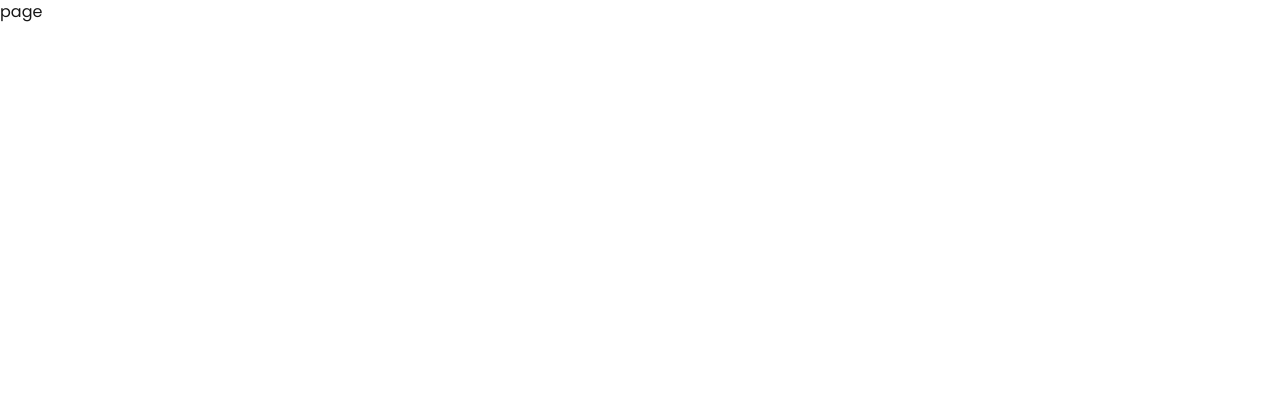
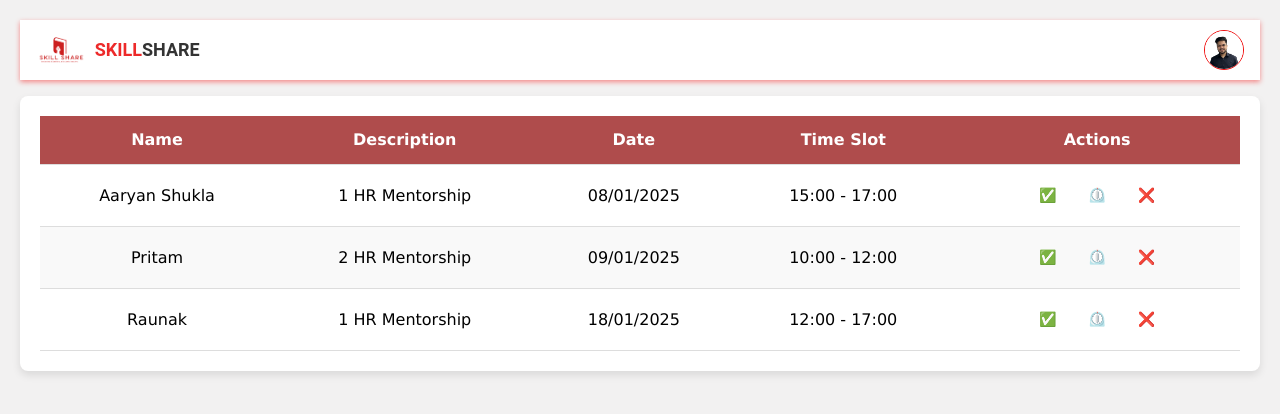
Before and after one commit to aaryan-shukla/skill-share, a Next.js app: page /mentor/mentorship in a window 1280 px wide. Shown: the top 414 px of the page. Built offline with nearby package versions, Linux system fonts and the light colour scheme.

Commit message:
Mentorship page

```diff
--- a/package.json
+++ b/package.json
@@ -19,6 +19,7 @@
     "next": "15.1.0",
     "react": "^19.0.0",
     "react-dom": "^19.0.0",
+    "react-time-picker": "^7.0.0",
     "zustand": "^5.0.2"
   },
   "devDependencies": {
--- a/src/app/learner/login/page.tsx
+++ b/src/app/learner/login/page.tsx
@@ -13,7 +13,8 @@ const LearnerLogin = () => {
   const handleSubmit = async (email: string, password: string) => {
     setLoading(true);
     setError("");
-
+    //abcd@abcd.com
+    //abcd1234
     try {
       const response = await axios.post(
         "http://localhost:3001/api/login/learner",
@@ -28,6 +29,7 @@ const LearnerLogin = () => {
         }
       );
       const { user } = response.data;
+      console.log(user);
       localStorage.setItem("user", JSON.stringify(user));
       router.replace("/pages/MentorHomePage");
     } catch (error: unknown) {
--- /dev/null
+++ b/src/app/mentor/mentorship/mentorship.module.css
@@ -0,0 +1,129 @@
+/* MentorshipTable.css */
+body {
+  font-family: "Arial", sans-serif;
+  background-color: #f2f1f1ff;
+  margin: 0;
+  padding: 20px;
+}
+
+.tableContainer {
+  color: black;
+  max-width: 100%;
+  margin-top: 1rem;
+  padding: 20px;
+  background-color: #ffffff;
+  border-radius: 8px;
+  font-family: Verdana, Geneva, Tahoma, sans-serif;
+  box-shadow: 0 4px 8px rgba(0, 0, 0, 0.1);
+  overflow-x: auto;
+}
+
+.mentorshipTable {
+  width: 100%;
+  border-collapse: collapse;
+  table-layout: auto;
+}
+
+.mentorshipTable th,
+.mentorshipTable td {
+  padding: 12px 16px;
+  text-align: center;
+  border-bottom: 1px solid #ddd;
+  word-wrap: break-word;
+}
+
+.mentorshipTable th {
+  background-color: #af4c4c;
+  color: white;
+  font-size: 16px;
+  font-weight: bold;
+}
+
+.mentorshipTable tr:hover {
+  background-color: #f1f1f1;
+}
+
+.mentorshipTable tr:nth-child(even) {
+  background-color: #f9f9f9;
+}
+
+.selected-time {
+  margin-top: 8px;
+  color: #4caf50;
+  font-weight: bold;
+  font-size: 14px;
+}
+
+.actions button {
+  margin: 0 4px;
+  padding: 8px 12px;
+  border: none;
+  border-radius: 4px;
+  font-size: 14px;
+  cursor: pointer;
+}
+
+.btn {
+  color: white;
+}
+
+.btn-success {
+  background-color: #4caf50;
+}
+
+.btn-danger {
+  background-color: #f44336;
+}
+
+.btn-propose {
+  background-color: #2196f3;
+}
+
+.btn:hover {
+  opacity: 0.8;
+}
+.modalOverlay {
+  position: fixed;
+  top: 0;
+  left: 0;
+  width: 100vw;
+  height: 100vh;
+  background-color: rgba(0, 0, 0, 0.6);
+  display: flex;
+  justify-content: center;
+  align-items: center;
+  z-index: 999;
+}
+
+.modalContent {
+  background: white;
+  padding: 20px;
+  border-radius: 8px;
+  text-align: center;
+  box-shadow: 0 4px 8px rgba(0, 0, 0, 0.2);
+  max-width: 400px;
+  color: #2196f3;
+  width: 90%;
+}
+
+.modalContent h2 {
+  margin-bottom: 16px;
+}
+
+.modalActions button {
+  margin: 10px 15px;
+  padding: 8px 12px;
+  border: none;
+  border-radius: 4px;
+  cursor: pointer;
+}
+
+.modalActions button:first-child {
+  background-color: #4caf50;
+  color: white;
+}
+
+.modalActions button:last-child {
+  background-color: #f44336;
+  color: white;
+}
--- a/src/app/mentor/mentorship/page.tsx
+++ b/src/app/mentor/mentorship/page.tsx
@@ -1,5 +1,219 @@
-import React from "react";
+"use client";
 
-export default function page() {
-  return <div>page</div>;
-}
+import React, { useState } from "react";
+import styles from "../mentorship/mentorship.module.css";
+import Navbar from "@/app/components/NavBar/page";
+import TimePicker from "react-time-picker";
+const MentorshipTable = () => {
+  const [data, setData] = useState([
+    {
+      id: 1,
+      name: "Aaryan Shukla",
+      description: "1 HR Mentorship",
+      date: "08/01/2025",
+      timeSlot: { start: "15:00", end: "17:00" },
+      selectedTime: "",
+      canceled: false,
+    },
+    {
+      id: 2,
+      name: "Pritam",
+      description: "2 HR Mentorship",
+      date: "09/01/2025",
+      timeSlot: { start: "10:00", end: "12:00" },
+      selectedTime: "",
+      canceled: false,
+    },
+    {
+      id: 3,
+      name: "Raunak",
+      description: "1 HR Mentorship",
+      date: "18/01/2025",
+      timeSlot: { start: "12:00", end: "17:00" },
+      selectedTime: "",
+      canceled: false,
+    },
+  ]);
+  const [modalOpen, setModalOpen] = useState(false);
+  const [selectedRowId, setSelectedRowId] = useState<number | null>(null);
+  const [time, setTime] = useState<string | null>(null);
+  const [selectedHour, setSelectedHour] = useState<string>("");
+  const [selectedMinute, setSelectedMinute] = useState<string>("");
+  const openModal = (id: number) => {
+    const row = data.find((item) => item.id === id);
+    if (row) {
+      const [startHour] = row.timeSlot.start.split(":");
+      setSelectedHour(startHour);
+      setSelectedMinute("00");
+    }
+    setSelectedRowId(id);
+    setModalOpen(true);
+  };
+
+  const closeModal = () => {
+    setModalOpen(false);
+    setSelectedRowId(null);
+    setSelectedHour("");
+    setSelectedMinute("");
+  };
+  const handleChangeTimeClick = (id: number) => {
+    const proposedTime = prompt(
+      "Propose a new time (24-hour format, e.g., 14:00-15:00):"
+    );
+
+    if (proposedTime) {
+      alert(`Proposed time: ${proposedTime}. This request will be reviewed.`);
+    }
+  };
+  const handleSaveTime = () => {
+    if (selectedRowId !== null) {
+      const row = data.find((item) => item.id === selectedRowId);
+      if (!row) {
+        alert("Row not found.");
+        return;
+      }
+
+      const { start, end } = row.timeSlot;
+      const [startHour, startMinute] = start.split(":").map(Number);
+      const [endHour, endMinute] = end.split(":").map(Number);
+
+      const selectedStartHour = parseInt(selectedHour);
+      const selectedStartMinute = parseInt(selectedMinute);
+
+      if (
+        selectedStartHour > endHour ||
+        (selectedStartHour === endHour && selectedStartMinute > endMinute) ||
+        selectedStartHour < startHour ||
+        (selectedStartHour === startHour && selectedStartMinute < startMinute)
+      ) {
+        alert(
+          "Invalid time selection. Please select a valid time within the slot."
+        );
+        return;
+      }
+
+      const formattedTime = `${selectedHour}:${selectedMinute}`;
+      setData(
+        data.map((item) =>
+          item.id === selectedRowId
+            ? { ...item, selectedTime: formattedTime }
+            : item
+        )
+      );
+      closeModal();
+    }
+  };
+  const handleCancelClick = (id: number) => {
+    setData(
+      data.map((item) => (item.id === id ? { ...item, canceled: true } : item))
+    );
+  };
+  return (
+    <>
+      <Navbar />
+      <div className={styles.tableContainer}>
+        <table className={styles.mentorshipTable}>
+          <thead>
+            <tr>
+              <th>Name</th>
+              <th>Description</th>
+              <th>Date</th>
+              <th>Time Slot</th>
+              <th>Actions</th>
+            </tr>
+          </thead>
+          <tbody>
+            {data.map((row) => (
+              <tr key={row.id}>
+                <td>{row.name}</td>
+                <td>{row.description}</td>
+                <td>{row.date}</td>
+                <td>
+                  {row.timeSlot.start} - {row.timeSlot.end}
+                  {row.selectedTime && (
+                    <div className="selected-time">
+                      Selected: {row.selectedTime}
+                    </div>
+                  )}
+                </td>
+                <td className={styles.actions}>
+                  {!row.canceled && (
+                    <>
+                      <button onClick={() => openModal(row.id)}>✅</button>
+                      <button onClick={() => handleChangeTimeClick(row.id)}>
+                        ⏲️
+                      </button>
+                    </>
+                  )}
+                  <button
+                    onClick={() => handleCancelClick(row.id)}
+                    disabled={row.canceled}>
+                    {row.canceled ? "Declined" : "❌"}
+                  </button>
+                </td>
+              </tr>
+            ))}
+          </tbody>
+        </table>
+      </div>
+      {modalOpen && (
+        <div className={styles.modal}>
+          <div className={styles.modalContent}>
+            <h3>Select Time</h3>
+            <div className={styles.timePicker}>
+              <label>
+                Hour:{" "}
+                <select
+                  value={selectedHour}
+                  onChange={(e) => setSelectedHour(e.target.value)}>
+                  {Array.from(
+                    {
+                      length:
+                        parseInt(
+                          data[selectedRowId! - 1].timeSlot.end.split(":")[0]
+                        ) -
+                        parseInt(
+                          data[selectedRowId! - 1].timeSlot.start.split(":")[0]
+                        ) +
+                        1,
+                    },
+                    (_, i) =>
+                      String(
+                        parseInt(
+                          data[selectedRowId! - 1].timeSlot.start.split(":")[0]
+                        ) + i
+                      ).padStart(2, "0")
+                  ).map((hour) => (
+                    <option key={hour} value={hour}>
+                      {hour}
+                    </option>
+                  ))}
+                </select>
+              </label>
+              <label>
+                Minutes:{" "}
+                <select
+                  value={selectedMinute}
+                  onChange={(e) => setSelectedMinute(e.target.value)}>
+                  {[0, 15, 30, 45].map((minute) => (
+                    <option
+                      key={minute}
+                      value={minute.toString().padStart(2, "0")}>
+                      {minute.toString().padStart(2, "0")}
+                    </option>
+                  ))}
+                </select>
+              </label>
+            </div>
+            <div className={styles.modalActions}>
+              <button onClick={handleSaveTime}>Save</button>
+              <button onClick={closeModal}>Cancel</button>
+            </div>
+          </div>
+        </div>
+      )}
+    </>
+  );
+};
+
+export default MentorshipTable;
```
Also changed, not shown: 1 other file (tests, documents, lock files or other folders).
